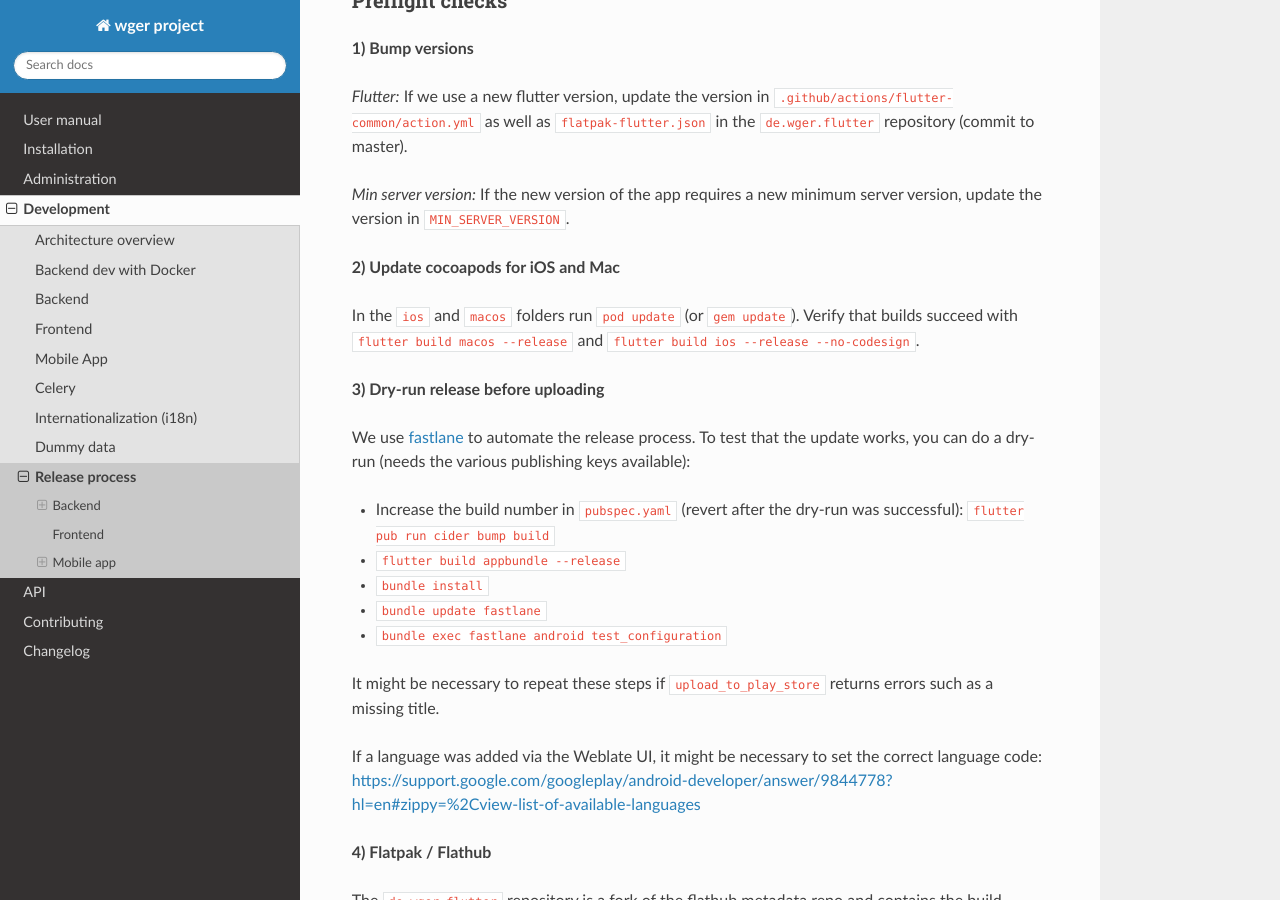
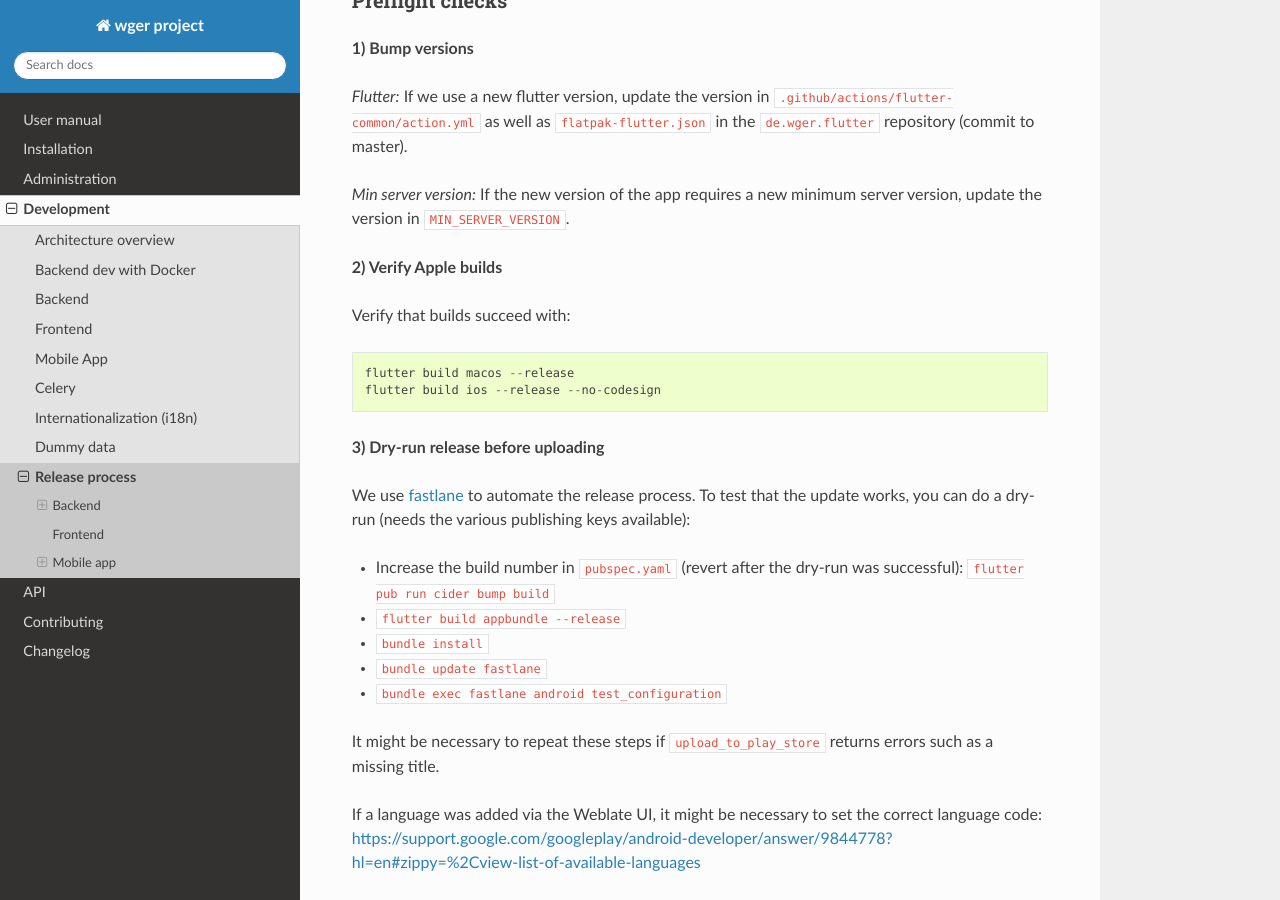
Before and after one commit to wger-project/docs, a Sphinx documentation site: the page built from docs/development/release.rst, in a window 1280 px wide and 900 px high, scrolled down 2276 px. Built offline with Sphinx 7.4.7 and the Read the Docs theme 3.1.0, drawn with Linux system fonts in a browser that asks for light colours.

Commit message:
Update pre-release steps
Cocoapods are no more!

```diff
--- a/docs/development/release.rst
+++ b/docs/development/release.rst
@@ -113,11 +113,12 @@ in the ``de.wger.flutter`` repository (commit to master).
 *Min server version:* If the new version of the app requires a new minimum
 server version, update the version in ``MIN_SERVER_VERSION``.
 
-**2) Update cocoapods for iOS and Mac**
+**2) Verify Apple builds**
 
-In the ``ios`` and ``macos`` folders run ``pod update`` (or ``gem update``).
-Verify that builds succeed with ``flutter build macos --release`` and
-``flutter build ios --release --no-codesign``.
+Verify that builds succeed with::
+
+    flutter build macos --release
+    flutter build ios --release --no-codesign
 
 **3) Dry-run release before uploading**
 
```
